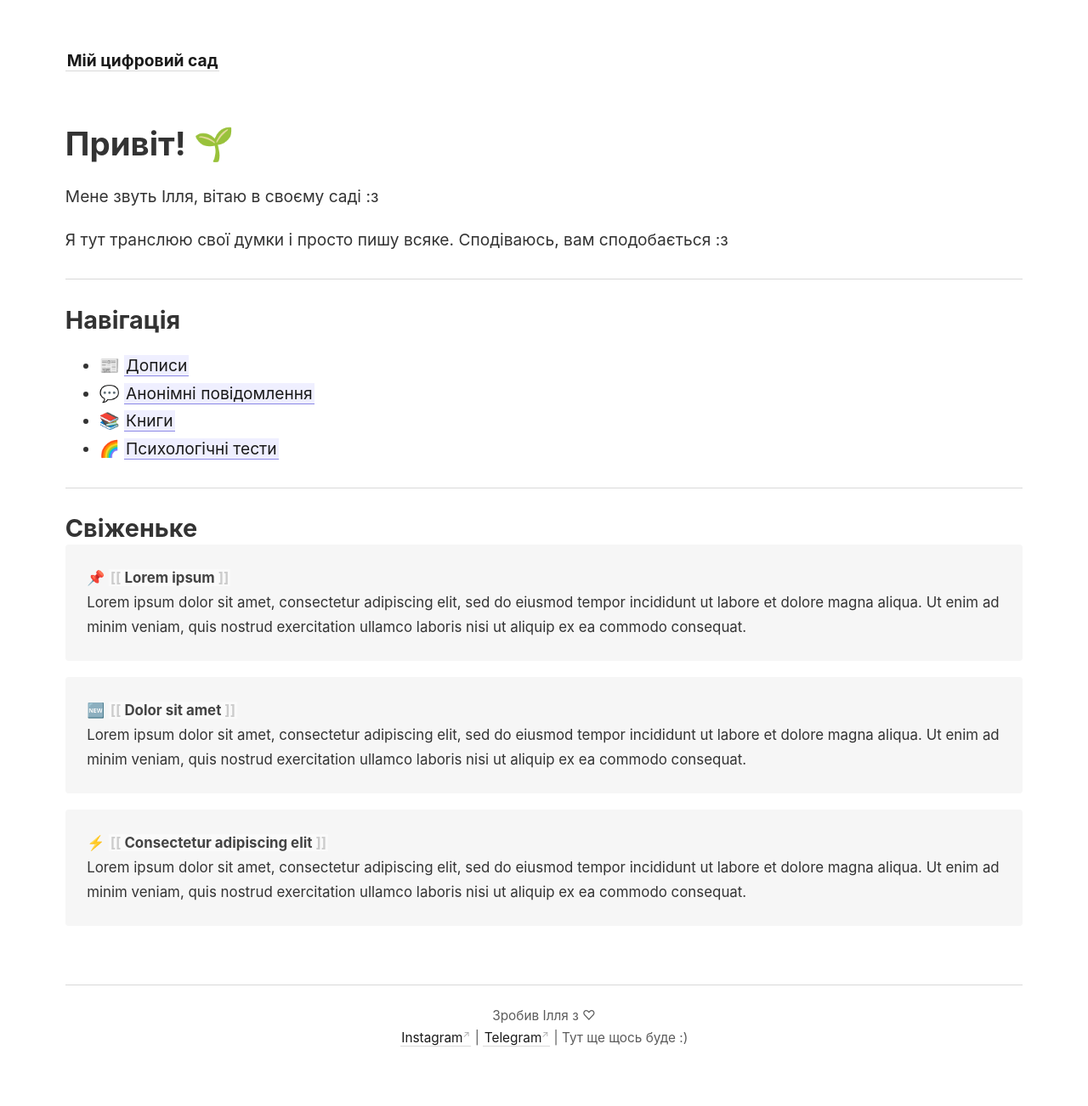
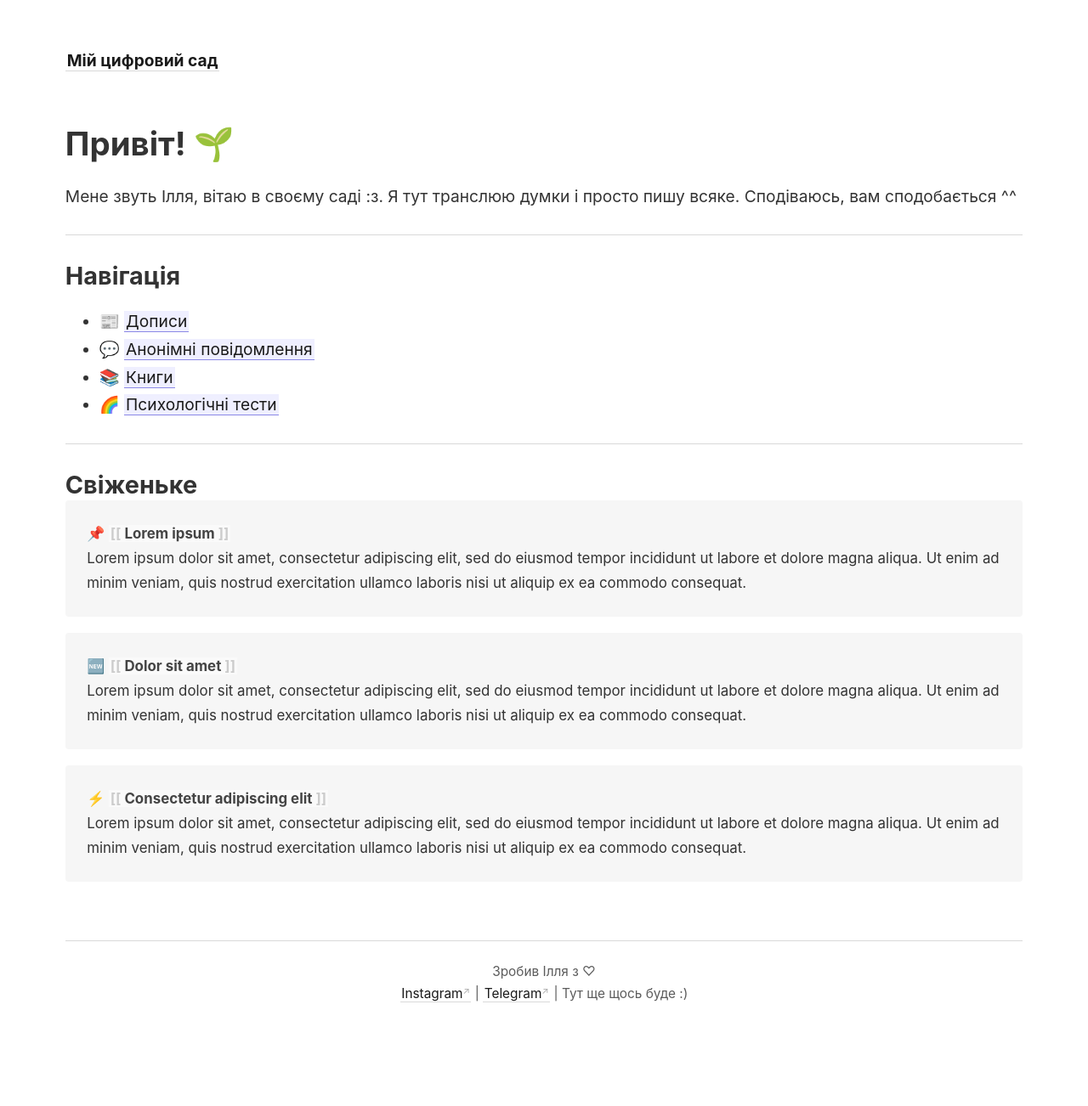
Before and after one commit to Laktionof/digital-garden, a Jekyll site: the page built from _pages/index.md, in a window 1280 px wide. Shown: the whole page at 85% size. Built offline with Jekyll 4.4.1, drawn with Linux system fonts in a browser that asks for light colours; after the commit the page ends 1250 px from its top, so only the background shows below that.

Commit message:
Update index.md

```diff
--- a/_pages/index.md
+++ b/_pages/index.md
@@ -7,7 +7,7 @@ permalink: /
 
 # Привіт! 🌱
 
-<p>Мене звуть Ілля, вітаю в своєму саді :з</p><p>Я тут транслюю свої думки і просто пишу всяке. Сподіваюсь, вам сподобається :з</p>
+Мене звуть Ілля, вітаю в своєму саді :з. Я тут транслюю думки і просто пишу всяке. Сподіваюсь, вам сподобається ^^
 
 ---
 
```
